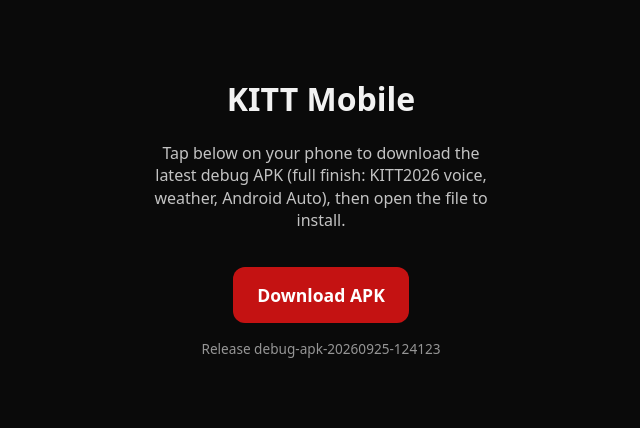
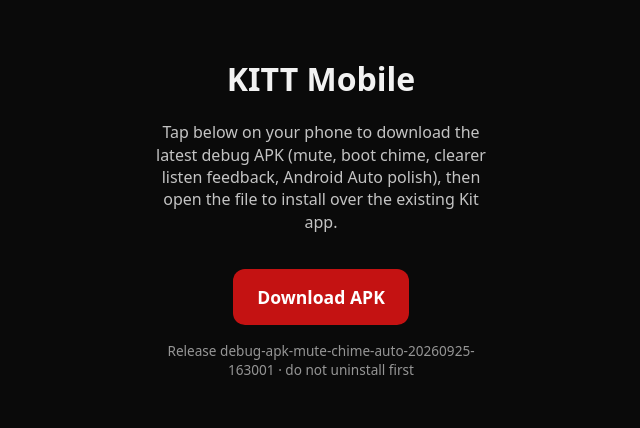
Before and after one commit to Buckeyeoverlander85/kitt-mobile-sideload, a plain HTML site: page docs/index.html in a window 1280 px wide. Shown: the part 186-614 px from the top of the page, without its empty margins (319-959 px from the left). Drawn offline with Linux system fonts and the light colour scheme.

Commit message:
Point landing page at mute/boot/Auto polish APK debug-apk-mute-chime-auto-20260925-163001

```diff
--- a/docs/index.html
+++ b/docs/index.html
@@ -15,9 +15,9 @@
 <body>
   <div class="card">
     <h1>KITT Mobile</h1>
-    <p>Tap below on your phone to download the latest debug APK (full finish: KITT2026 voice, weather, Android Auto), then open the file to install.</p>
-    <a class="btn" href="https://github.com/Buckeyeoverlander85/kitt-mobile-sideload/releases/download/debug-apk-20260925-124123/app-debug.apk">Download APK</a>
-    <p class="meta">Release debug-apk-20260925-124123</p>
+    <p>Tap below on your phone to download the latest debug APK (mute, boot chime, clearer listen feedback, Android Auto polish), then open the file to install over the existing Kit app.</p>
+    <a class="btn" href="https://github.com/Buckeyeoverlander85/kitt-mobile-sideload/releases/download/debug-apk-mute-chime-auto-20260925-163001/app-debug-mute-chime-auto.apk">Download APK</a>
+    <p class="meta">Release debug-apk-mute-chime-auto-20260925-163001 · do not uninstall first</p>
   </div>
 </body>
 </html>
```
